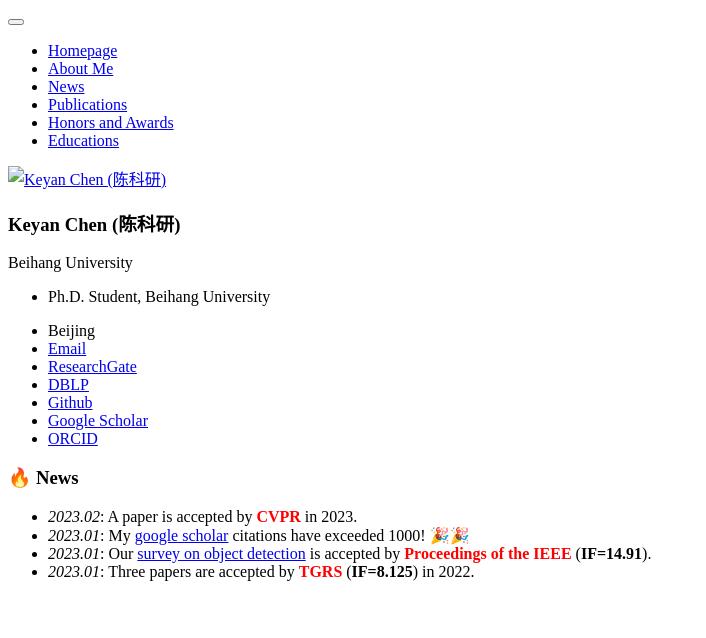
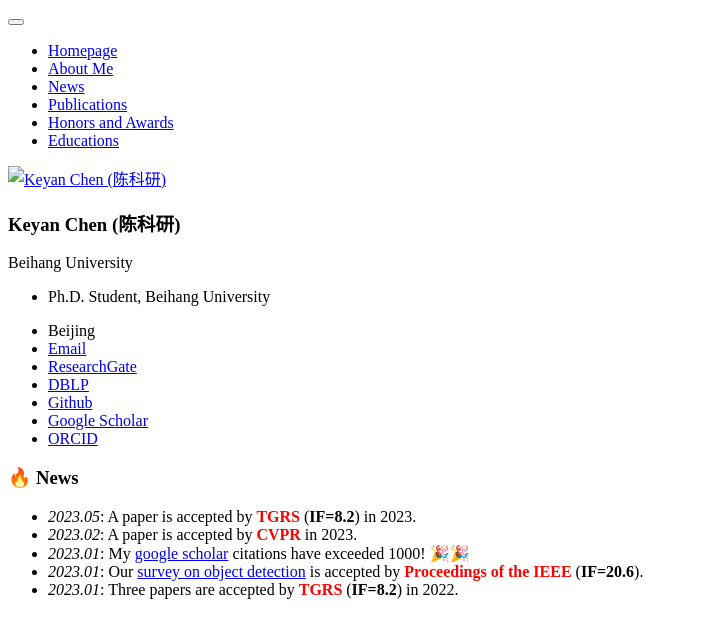
Before and after one commit to KyanChen/KyanChen.github.io, a Jekyll site: the page built from _pages/includes/news.md, in a window 1280 px wide. Shown: the top 638 px of the page, without its empty margins (0-706 px from the left). Built offline with Jekyll 4.4.1, drawn with Linux system fonts in a browser that asks for light colours; our own code applies the rules of GitHub Pages for plain Markdown files.

Commit message:
Update news.md

```diff
--- a/_pages/includes/news.md
+++ b/_pages/includes/news.md
@@ -1,5 +1,6 @@
 # 🔥 News
+- *2023.05*: A paper is accepted by **<font color="red">TGRS</font>** (**IF=8.2**) in 2023.
 - *2023.02*: A paper is accepted by **<font color="red">CVPR</font>** in 2023.
 - *2023.01*: My [google scholar](https://scholar.google.com/citations?user=5RF4ia8AAAAJ) citations have exceeded 1000! 🎉🎉
-- *2023.01*: Our [survey on object detection](https://arxiv.org/abs/1905.05055) is accepted by **<font color="red">Proceedings of the IEEE</font>** (**IF=14.91**).
-- *2023.01*: Three papers are accepted by **<font color="red">TGRS</font>** (**IF=8.125**) in 2022.
+- *2023.01*: Our [survey on object detection](https://arxiv.org/abs/1905.05055) is accepted by **<font color="red">Proceedings of the IEEE</font>** (**IF=20.6**).
+- *2023.01*: Three papers are accepted by **<font color="red">TGRS</font>** (**IF=8.2**) in 2022.
```
